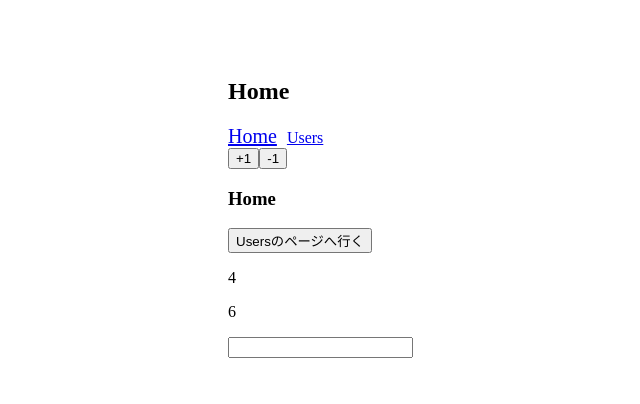
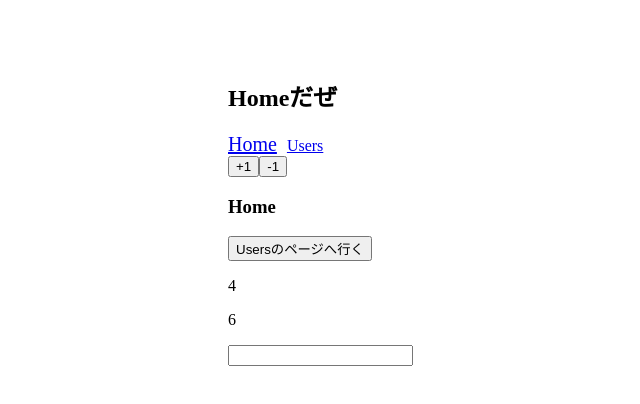
Before and after one commit to kushikushi5969/vuePractice3, a Vue app in the folder spa-vuepractice/: page / in a window 1280 px wide. Shown: the top 404 px of the page, without its empty margins (62-702 px from the left). Built offline with nearby package versions, Linux system fonts and the light colour scheme.

Commit message:
テキスト変更

```diff
--- a/spa-vuepractice/src/views/HeaderHome.vue
+++ b/spa-vuepractice/src/views/HeaderHome.vue
@@ -1,6 +1,6 @@
 <template>
   <div>
-    <h2>Home</h2>
+    <h2>Homeだぜ</h2>
     <nav>
       <router-link
         to="/"
```
